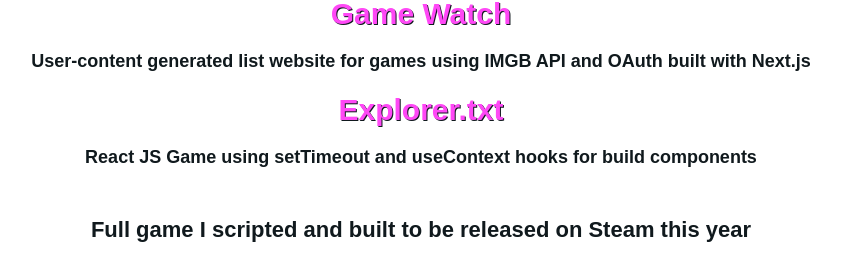
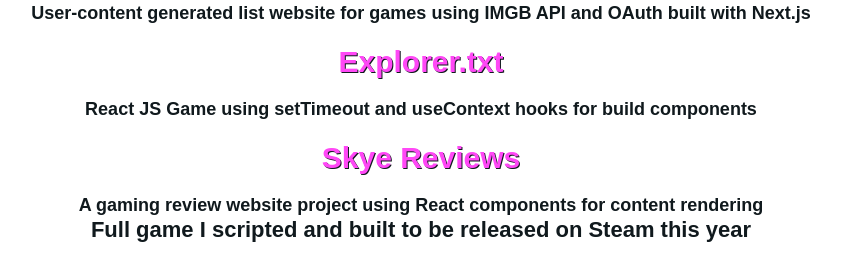
Before and after one commit to skyewasthelimit/portfolio-skye, a Next.js app: page / in a window 1280 px wide. Shown: the part 3055-3326 px from the top of the page, without its empty margins (219-1060 px from the left). Built offline with nearby package versions, Linux system fonts and the light colour scheme.

Commit message:
skye reviews added to wips

```diff
--- a/app/page.tsx
+++ b/app/page.tsx
@@ -91,6 +91,8 @@
         <p className='wips-text'>User-content generated list website for games using IMGB API and OAuth built with Next.js</p>
         <a className="wips-link" href="https://github.com/skyewasthelimit/explorer-txt">Explorer.txt</a>
         <p className='wips-text'>React JS Game using setTimeout and useContext hooks for build components</p>
+        <a className="wips-link" href="https://skye-reviews.netlify.app/">Skye Reviews</a>
+        <p className='wips-text'>A gaming review website project using React components for content rendering</p>
       </div>
 
       <div className="youtube-player" id="RPG-GAME">
```
